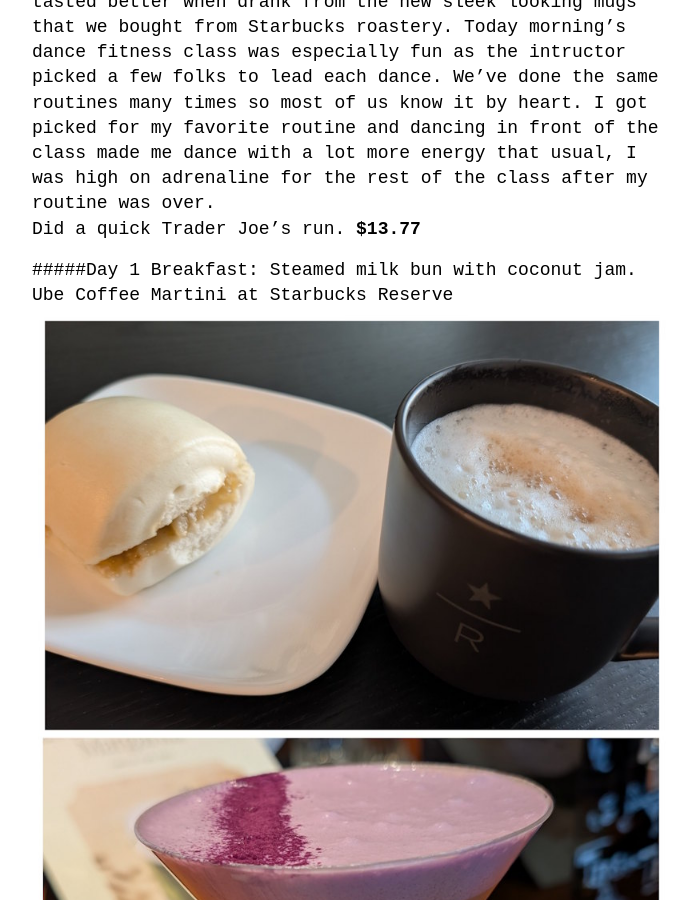
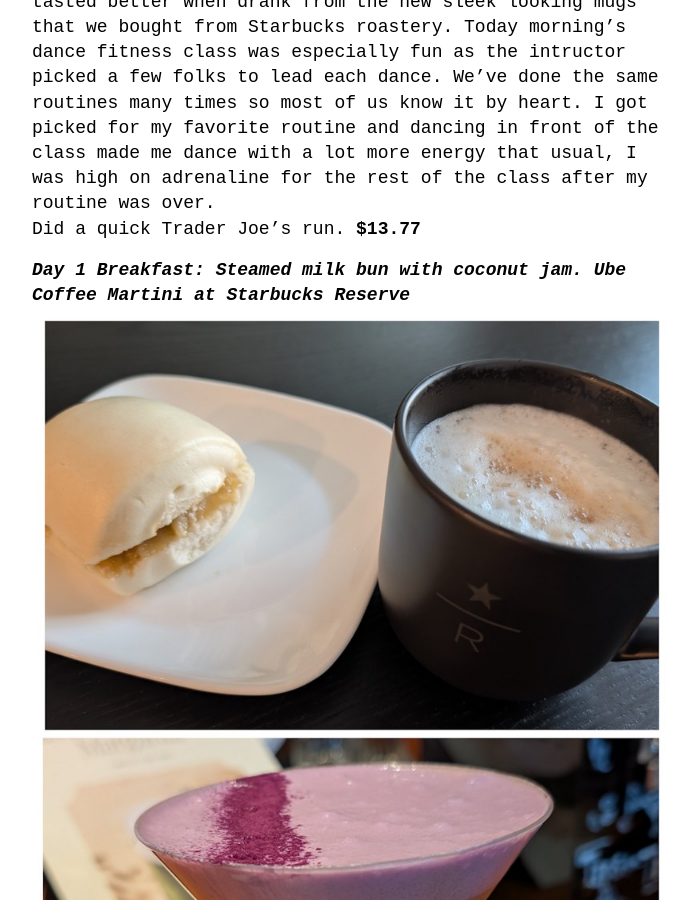
Before and after one commit to groceryshoppingisfun/weeklyfoodjournal, a Jekyll site: the page built from _posts/2025-06-16-A-Thai-Inspired-Cooking-Week.md, in a window 1280 px wide and 900 px high, scrolled down 603 px. Shown: the whole window, without its empty margins (288-979 px from the left). Built offline with Jekyll 4.4.1, drawn with Linux system fonts in a browser that asks for light colours; part of the change alters nothing that is shown; some of the changed text lies outside the part shown.

```diff
--- a/_posts/2025-06-16-A-Thai-Inspired-Cooking-Week.md
+++ b/_posts/2025-06-16-A-Thai-Inspired-Cooking-Week.md
@@ -6,7 +6,7 @@ layout: post
 Steamed 2 frozen chinese milk buns and ate it with coconut jam which is a southeast asian speciality. We flew to Seattle last weekend for my nephew's college graduation ceremony and visited Starbucks reserve roastery. It's a pretty cool place and we enjoyed the coffee cocktails. I made pour-over coffee with frothed milk and somehow it tasted better when drank from the new sleek looking mugs that we bought from Starbucks roastery. Today morning's dance fitness class was especially fun as the intructor picked a few folks to lead each dance. We've done the same routines many times so most of us know it by heart. I got picked for my favorite routine and dancing in front of the class made me dance with a lot more energy that usual, I was high on adrenaline for the rest of the class after my routine was over.
 Did a quick Trader Joe's run. **$13.77**
 
-#####Day 1 Breakfast: Steamed milk bun with coconut jam. Ube Coffee Martini at Starbucks Reserve
+***Day 1 Breakfast: Steamed milk bun with coconut jam. Ube Coffee Martini at Starbucks Reserve***
 ![coconut jam](assets/images/ube-coffee-martini.jpg)
 
 |Trader Joe's||
@@ -99,10 +99,7 @@ Made a very soul soothing Thai chicken curry rice noodle soup. Garnished with ka
 Woke up extra early today at 6ish am. Did some redditing and got up to make a small breakfast of toast with gouda cheese. Spent 30 minutes pruning our two tomato plants. It's very therapeutic. Harvested another big bowl of cherry tomatoes. I've been thinking of how to better organize our spice and condiments and I found this acrylic lazy susan that should fit in the cabinets perfectly. I ordered a pack o 4 and can't wait for it to arrive tomorrow. I hemmed one of my tshirt using the hemming tape and it looks awesome! Finally I can customize the length I want. It was quite easy and took about 20 minutes. Let's see if it stays put after washing and drying it. I know he will sleep in so I went to TJ Maxx. Bought two capri tights and one maxi skirt, but I will return the capris as it bunches up behind my knee.
 Picked up a big pack of London Broil beef from Safeway (on sale for $3.99/lb) for dinner with his family tomorrow evening. It's his sister's birthday celebration.
 
-*Thursday Tomato Harvest - 14.3 oz*
-![sungold tomatoes](assets/images/tomatoes.jpg)
-
-#####Thursday Tomato Harvest - 14.3 oz
+***Thursday Tomato Harvest - 14.3 oz  ***
 ![sungold tomatoes](assets/images/tomatoes.jpg)
 
 
```
